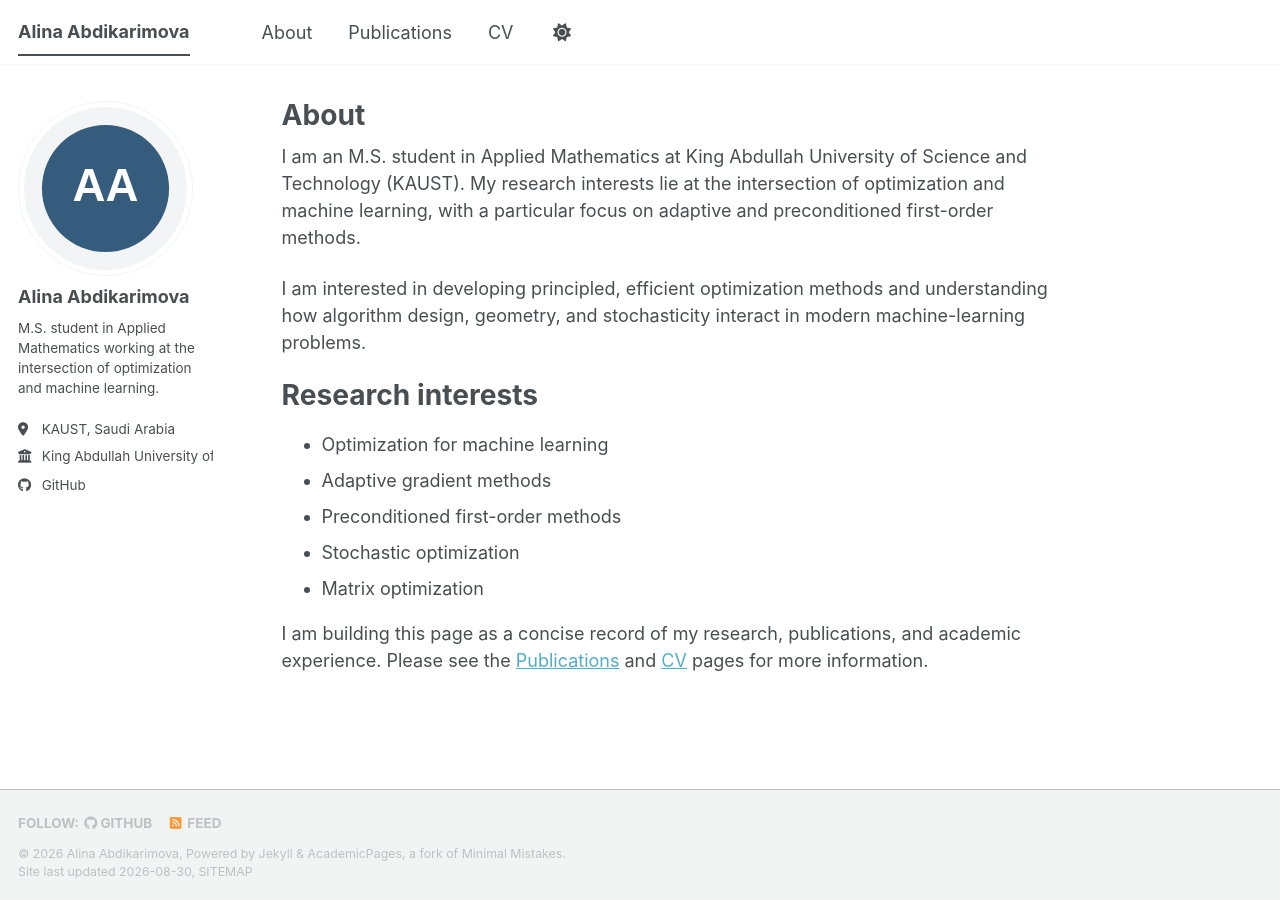
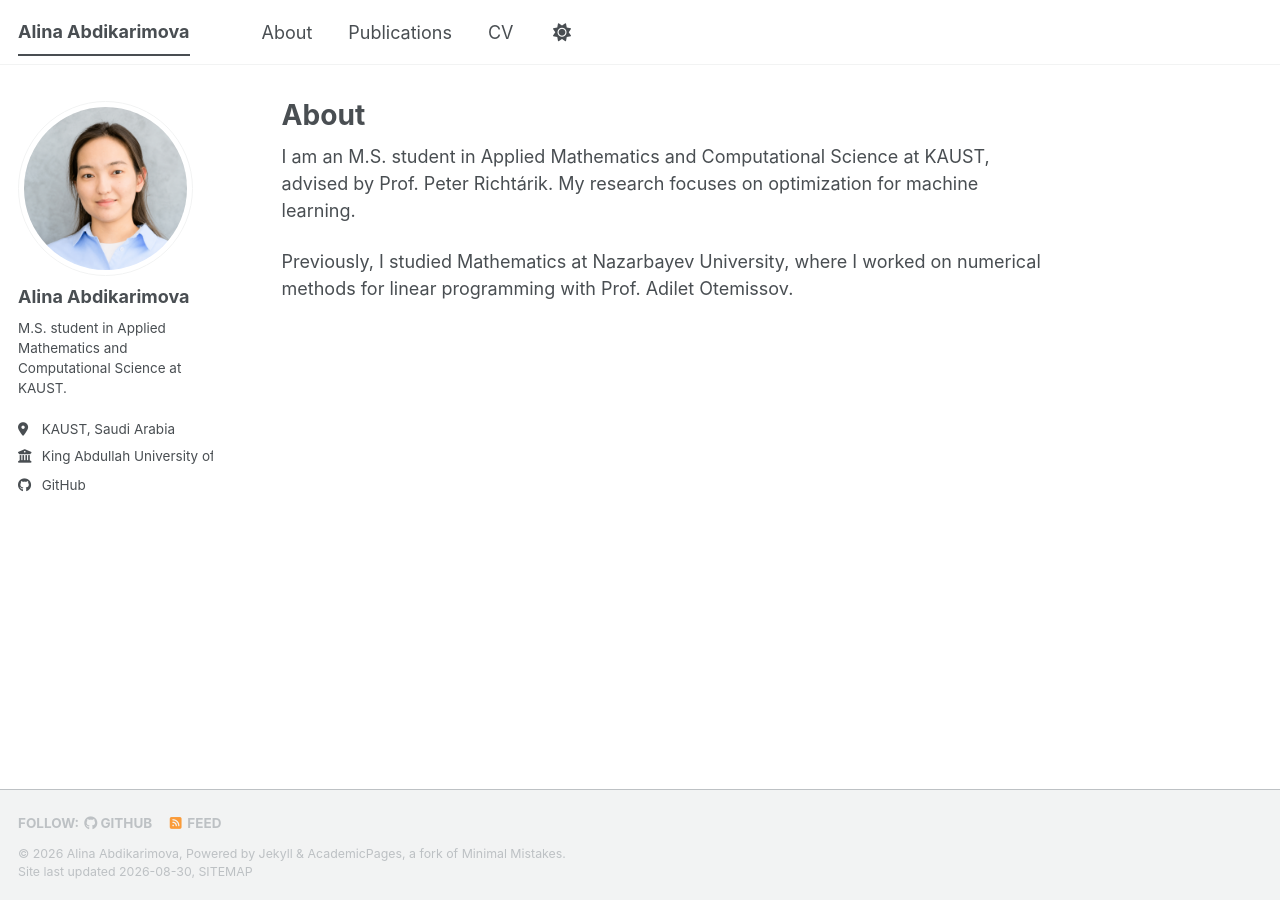
Before and after one commit to alinaabdikarimova/alinaabdikarimova.github.io, a Jekyll site: the page built from _pages/about.md, in a window 1280 px wide. Built offline with Jekyll 4.4.1, drawn with Linux system fonts in a browser that asks for light colours; a style sheet for code colours, icons or effects is not loaded.

Commit message:
Add profile photo and concise biography

```diff
--- a/_config.yml
+++ b/_config.yml
@@ -23,10 +23,10 @@ repository               : "alinaabdikarimova/alinaabdikarimova.github.io"
 #               Additional customization can be done by editing /_includes/author-profile.html
 author:
   # Biographic information
-  avatar           : "profile-placeholder.svg"
+  avatar           : "profile-photo.png"
   name             : "Alina Abdikarimova"
   pronouns         : # example: "she/her"
-  bio              : "M.S. student in Applied Mathematics working at the intersection of optimization and machine learning."
+  bio              : "M.S. student in Applied Mathematics and Computational Science at KAUST."
   location         : "KAUST, Saudi Arabia"
   employer         : "King Abdullah University of Science and Technology (KAUST)"
   uri              : # URL
--- a/_pages/about.md
+++ b/_pages/about.md
@@ -7,17 +7,6 @@ redirect_from:
   - /about.html
 ---
 
-I am an M.S. student in Applied Mathematics at King Abdullah University of Science and Technology (KAUST). My research interests lie at the intersection of optimization and machine learning, with a particular focus on adaptive and preconditioned first-order methods.
+I am an M.S. student in Applied Mathematics and Computational Science at KAUST, advised by Prof. Peter Richtárik. My research focuses on optimization for machine learning.
 
-I am interested in developing principled, efficient optimization methods and understanding how algorithm design, geometry, and stochasticity interact in modern machine-learning problems.
-
-Research interests
-======
-
-- Optimization for machine learning
-- Adaptive gradient methods
-- Preconditioned first-order methods
-- Stochastic optimization
-- Matrix optimization
-
-I am building this page as a concise record of my research, publications, and academic experience. Please see the [Publications]({{ '/publications/' | relative_url }}) and [CV]({{ '/cv/' | relative_url }}) pages for more information.
+Previously, I studied Mathematics at Nazarbayev University, where I worked on numerical methods for linear programming with Prof. Adilet Otemissov.
```
Also changed, not shown: images/profile-photo.png (added).
